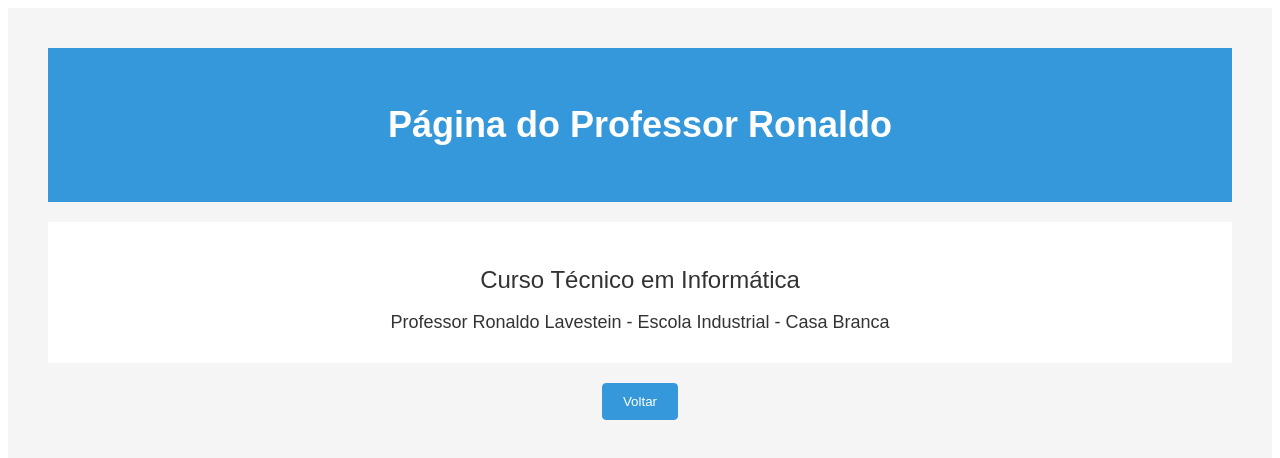
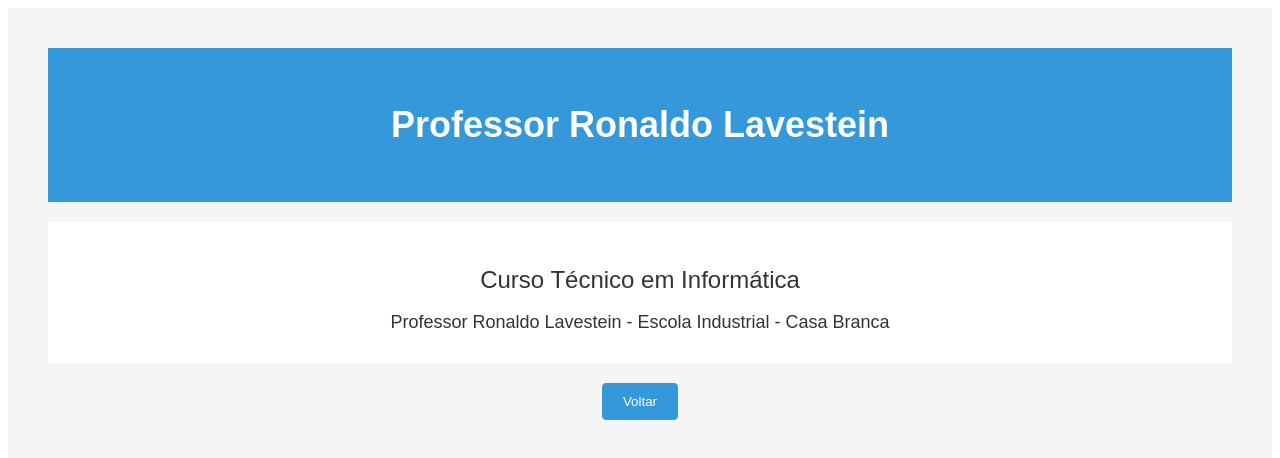
Before and after one commit to ronerds/ronerds, a Next.js app: page /sobre in a window 1280 px wide. Shown: the top 458 px of the page. Built offline with nearby package versions, Linux system fonts and the light colour scheme.

Commit message:
Alteração Sobre

```diff
--- a/pages/sobre.js
+++ b/pages/sobre.js
@@ -19,7 +19,7 @@ function Sobre() {
         }}
       >
         <p style={{ color: "#ffffff", fontSize: "36px", fontWeight: "bold" }}>
-         Página do Professor Ronaldo
+         Professor Ronaldo Lavestein
         </p>
       </div>
       <div
```
